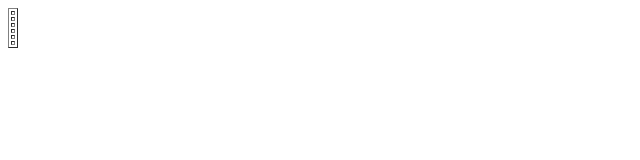
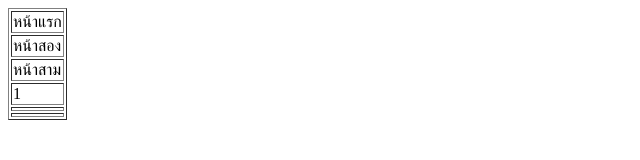
Before and after one commit to nimsupawadee/testgit, a plain HTML site: page index.html in a window 1280 px wide. Shown: the whole page, without its empty margins (0-640 px from the left). Drawn offline with Linux system fonts and the light colour scheme.

Commit message:
menu thai

```diff
--- a/index.html
+++ b/index.html
@@ -6,16 +6,16 @@
 <body>
 <table border="1">
 	<tr>
-		<td></td>
+		<td>หน้าแรก</td>
 	</tr>
 	<tr>
-		<td></td>
+		<td>หน้าสอง</td>
 	</tr>
 	<tr>
-		<td></td>
+		<td>หน้าสาม</td>
 	</tr>
 	<tr>
-		<td></td>
+		<td>1</td>
 	</tr>
 	<tr>
 		<td></td>
```
